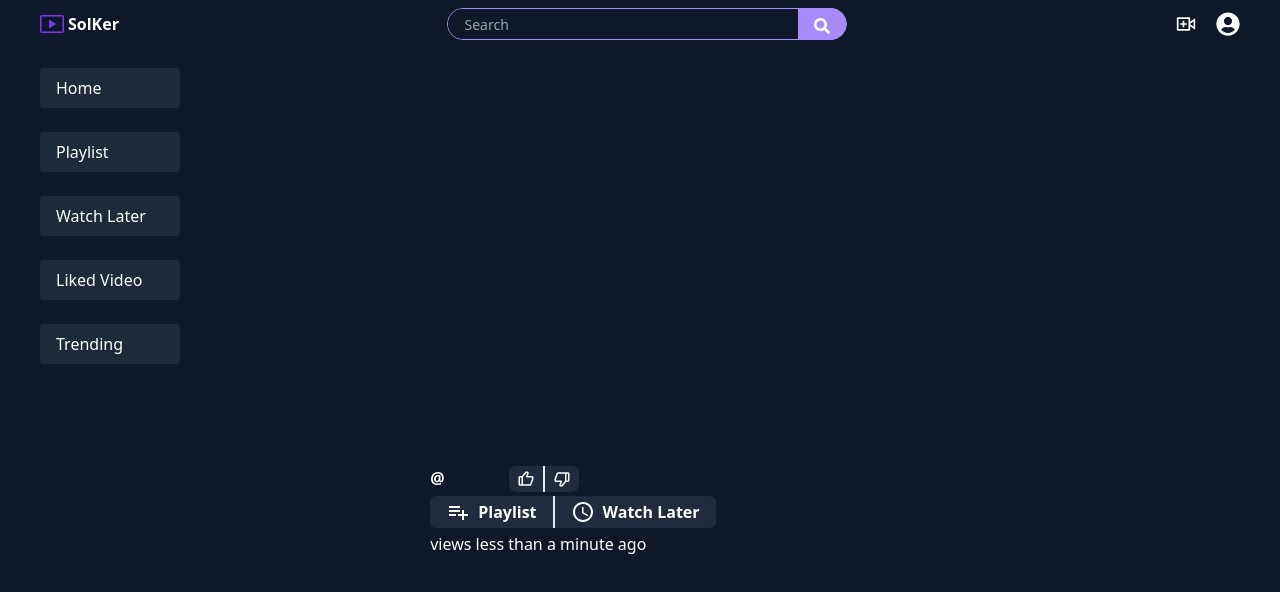
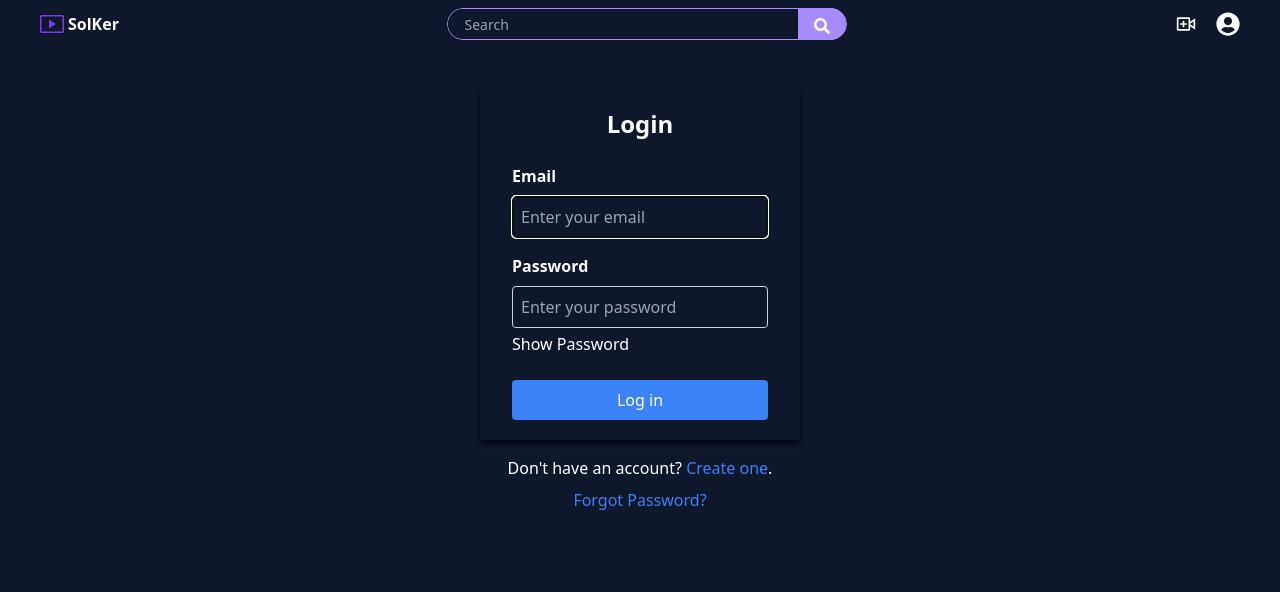
Before and after one commit to MohdSahbaz/Video-Player, a React (Vite) app in the folder frontend/: page /login in a window 1280 px wide. Shown: the top 592 px of the page. Built offline with nearby package versions, Linux system fonts and the light colour scheme; no server answers.

Commit message:
Created Login and Register UI

```diff
--- a/frontend/src/App.jsx
+++ b/frontend/src/App.jsx
@@ -6,28 +6,38 @@ import Sidebar from "./components/sidebar/Sidebar";
 import Home from "./components/home/Home";
 import SingleVideo from "./components/Videos/SingleVideo";
 import Trending from "./components/Videos/Trending";
+import Login from "./components/auth/Login";
+import Register from "./components/auth/Register";
 
 const router = createBrowserRouter([
   {
     path: "/",
-    element: (
-      <>
-        <Header />
-        <Sidebar />
-      </>
-    ),
+    element: <Header />,
     children: [
       {
-        path: "",
-        element: <Home />,
+        element: <Sidebar />,
+        children: [
+          {
+            path: "",
+            element: <Home />,
+          },
+          {
+            path: "watch",
+            element: <SingleVideo />,
+          },
+          {
+            path: "trending",
+            element: <Trending />,
+          },
+        ],
       },
       {
-        path: ":videoId",
-        element: <SingleVideo />,
+        path: "login",
+        element: <Login />,
       },
       {
-        path: "trending",
-        element: <Trending />,
+        path: "register",
+        element: <Register />,
       },
     ],
   },
--- a/frontend/src/components/Videos/SingleVideo.jsx
+++ b/frontend/src/components/Videos/SingleVideo.jsx
@@ -1,29 +1,32 @@
-import { useParams } from "react-router-dom";
+// import { useParams } from "react-router-dom";
+import { useSearchParams } from "react-router-dom";
 import ReactPlayer from "react-player";
 
-//Icons
+// Icons
 import { formatDistanceToNow, parseISO } from "date-fns";
 import { BiLike, BiDislike } from "react-icons/bi";
 import { MdOutlinePlaylistAdd, MdOutlineWatchLater } from "react-icons/md";
 
 import { useContext, useEffect } from "react";
-import { VideoContext } from "../../context/videos";
+import { VideoContext } from "../../context/videosContext";
 
 export default function SingleVideo() {
-  const { videoId } = useParams();
+  const [searchParams] = useSearchParams();
+  const videoId = searchParams.get("video");
   const { singleVideo, getVideoById, message } = useContext(VideoContext);
 
-  // get the video
+  // Get the video
   useEffect(() => {
     const fetchVideo = async () => {
+      if (videoId) {
         await getVideoById(videoId);
-      console.log(singleVideo);
+      }
     };
     fetchVideo();
   }, []);
 
   // Set the time
-  const uploadDate = singleVideo.createdAt
+  const uploadDate = singleVideo?.createdAt
     ? parseISO(singleVideo.createdAt)
     : new Date();
   const timeAgo = formatDistanceToNow(uploadDate, { addSuffix: true });
@@ -32,6 +35,8 @@ export default function SingleVideo() {
     <div className="text-white md:ml-8 px-4 w-full flex flex-wrap flex-col py-5 md:py-8 items-center gap-10">
       <div className="flex flex-col gap-1 w-full max-w-2xl">
         <div className="relative w-full" style={{ paddingTop: "56.25%" }}>
+          {!singleVideo && <p>{message}</p>}
+          {singleVideo && (
             <ReactPlayer
               url={singleVideo.url}
               controls
@@ -39,22 +44,23 @@ export default function SingleVideo() {
               height="100%"
               style={{ position: "absolute", top: "0", left: "0" }}
             />
+          )}
         </div>
-        <b className="">{singleVideo.title}</b>
+        <b>{singleVideo?.title}</b>
         <div className="flex flex-wrap">
-          <b className="md:mr-16 mr-4">@{singleVideo.uploader_name}</b>
+          <b className="md:mr-16 mr-4">@{singleVideo?.uploader_name}</b>
           <b className="flex justify-center gap-2 items-center rounded-l-lg border-r bg-slate-700/[0.5] hover:bg-slate-700/[1] px-2 py-1 cursor-pointer">
             <BiLike className="bg-transparent text-lg" />
-            {singleVideo.likes}
+            {singleVideo?.likes}
           </b>
           <b className="flex justify-center gap-2 items-center rounded-r-lg border-l bg-slate-700/[0.5] hover:bg-slate-700/[1] px-2 py-1 cursor-pointer">
             <BiDislike className="bg-transparent text-lg" />
-            {singleVideo.dislikes}
+            {singleVideo?.dislikes}
           </b>
         </div>
         <div className="flex flex-wrap">
           <b className="flex justify-center items-center bg-slate-700/[0.5] hover:bg-slate-700/[1] cursor-pointer gap-2 px-4 py-1 border-r rounded-l-md">
-            <MdOutlinePlaylistAdd className="bg-transparent md:text-2xl text-xl" />{" "}
+            <MdOutlinePlaylistAdd className="bg-transparent md:text-2xl text-xl" />
             Playlist
           </b>
           <b className="flex justify-center items-center bg-slate-700/[0.5] hover:bg-slate-700/[1] cursor-pointer gap-2 px-4 py-1 border-l rounded-r-md">
@@ -64,9 +70,9 @@ export default function SingleVideo() {
         </div>
         <div>
           <p>
-            {singleVideo.views} views {timeAgo}
+            {singleVideo?.views} views {timeAgo}
           </p>
-          <p>{singleVideo.description}</p>
+          <p>{singleVideo?.description}</p>
         </div>
       </div>
     </div>
--- a/frontend/src/components/Videos/Trending.jsx
+++ b/frontend/src/components/Videos/Trending.jsx
@@ -2,7 +2,7 @@ import { useNavigate } from "react-router-dom";
 import { useContext, useEffect } from "react";
 import { formatDistanceToNow, parseISO } from "date-fns";
 
-import { VideoContext } from "../../context/videos";
+import { VideoContext } from "../../context/videosContext";
 
 const Trending = () => {
   const navigate = useNavigate();
--- /dev/null
+++ b/frontend/src/components/auth/Login.jsx
@@ -0,0 +1,79 @@
+import { useState } from "react";
+import { Link } from "react-router-dom";
+
+const Login = () => {
+  const [email, setEmail] = useState("");
+  const [password, setPassword] = useState("");
+  const [showPassword, setShowPassword] = useState(false);
+  const [error, setError] = useState("");
+
+  const handleLogin = (e) => {
+    e.preventDefault();
+    console.log("Hello World");
+  };
+
+  return (
+    <div className="flex flex-col justify-center items-center pt-10">
+      <form
+        onSubmit={handleLogin}
+        className="flex flex-col justify-center px-8 py-5 rounded shadow-md shadow-slate-950 md:w-80 w-2/3"
+      >
+        <h1 className="text-2xl font-bold mb-6 text-center">Login</h1>
+        <label htmlFor="email" className="mb-2 font-semibold">
+          Email
+        </label>
+        <input
+          type="email"
+          name="email"
+          id="email"
+          autoFocus
+          className="mb-4 p-2 border border-gray-300 rounded"
+          placeholder="Enter your email"
+          value={email}
+          required
+          onChange={(e) => setEmail(e.target.value)}
+        />
+        <label htmlFor="password" className="mb-2 font-semibold">
+          Password
+        </label>
+        <input
+          type={showPassword ? "text" : "password"}
+          name="password"
+          id="password"
+          required
+          className="mb-1 p-2 border border-gray-300 rounded"
+          placeholder="Enter your password"
+          value={password}
+          onChange={(e) => setPassword(e.target.value)}
+        />
+        <p
+          onClick={() => setShowPassword(!showPassword)}
+          className="mb-6 cursor-pointer"
+        >
+          {showPassword ? "Hide Password" : "Show Password"}
+        </p>
+        {error && <p className="text-red-500 mb-6">{error}</p>}
+        <button
+          type="submit"
+          className="bg-blue-500 text-white py-2 rounded hover:bg-blue-600"
+        >
+          Log in
+        </button>
+      </form>
+      <p className="mt-4">
+        Don't have an account?{" "}
+        <Link to="/register" className="text-blue-500 hover:underline">
+          Create one
+        </Link>
+        .
+      </p>
+      <p className="mt-2">
+        <Link to="/forgot-password" className="text-blue-500 hover:underline">
+          Forgot Password?
+        </Link>
+      </p>
+    </div>
+  );
+};
+
+export default Login;
--- /dev/null
+++ b/frontend/src/components/auth/Register.jsx
@@ -0,0 +1,93 @@
+import { useState } from "react";
+import { Link } from "react-router-dom";
+
+const Register = () => {
+  const [name, setName] = useState("");
+  const [email, setEmail] = useState("");
+  const [password, setPassword] = useState("");
+  const [showPassword, setShowPassword] = useState(false);
+  const [error, setError] = useState("");
+
+  const handleLogin = (e) => {
+    e.preventDefault();
+  };
+
+  return (
+    <div className="flex flex-col justify-center items-center pt-6">
+      <form
+        onSubmit={handleLogin}
+        className="flex flex-col justify-center px-8 py-5 rounded shadow-md shadow-slate-950 w-80"
+      >
+        <h1 className="text-2xl font-bold text-center mb-6">Login</h1>
+        <label htmlFor="name" className="mb-2 font-semibold">
+          Name
+        </label>
+        <input
+          type="text"
+          name="name"
+          id="name"
+          autoFocus
+          className="mb-4 p-2 border border-gray-300 rounded"
+          placeholder="Enter your name"
+          value={name}
+          required
+          onChange={(e) => setName(e.target.value)}
+        />
+        <label htmlFor="email" className="mb-2 font-semibold">
+          Email
+        </label>
+        <input
+          type="email"
+          name="email"
+          id="email"
+          className="mb-4 p-2 border border-gray-300 rounded"
+          placeholder="Enter your email"
+          value={email}
+          required
+          onChange={(e) => setEmail(e.target.value)}
+        />
+        <label htmlFor="password" className="mb-2 font-semibold">
+          Password
+        </label>
+        <input
+          type={showPassword ? "text" : "password"}
+          name="password"
+          id="password"
+          minLength={6}
+          required
+          className="mb-1 p-2 border border-gray-300 rounded"
+          placeholder="Enter your password"
+          value={password}
+          onChange={(e) => setPassword(e.target.value)}
+        />
+        <p
+          onClick={() => setShowPassword(!showPassword)}
+          className="mb-6 cursor-pointer"
+        >
+          {showPassword ? "Hide Password" : "Show Password"}
+        </p>
+        {error && <p className="text-red-500 mb-6">{error}</p>}
+        <button
+          type="submit"
+          className="bg-blue-500 text-white py-2 rounded hover:bg-blue-600"
+        >
+          Create Account
+        </button>
+      </form>
+      <p className="mt-4">
+        Already have an account?{" "}
+        <Link to="/login" className="text-blue-500 hover:underline">
+          Login
+        </Link>
+        .
+      </p>
+      <p className="mt-2">
+        <Link to="/forgot-password" className="text-blue-500 hover:underline">
+          Forgot Password?
+        </Link>
+      </p>
+    </div>
+  );
+};
+
+export default Register;
--- a/frontend/src/components/header/Header.jsx
+++ b/frontend/src/components/header/Header.jsx
@@ -5,13 +5,14 @@ import { FaUserCircle, FaSearch } from "react-icons/fa";
 
 // hooks
 import { useState } from "react";
-import { useNavigate } from "react-router-dom";
+import { useNavigate, Outlet } from "react-router-dom";
 
 const Header = () => {
   const [search, setSearch] = useState("");
   const navigate = useNavigate();
 
   return (
+    <>
       <div className="flex justify-between items-center md:px-10 px-2 py-2 text-white sticky top-0 z-10">
         <div
           className="flex justify-between items-center gap-1 cursor-pointer"
@@ -38,9 +39,14 @@ const Header = () => {
         </div>
         <div className="flex justify-between items-center gap-5">
           <RiVideoAddLine className="text-xl cursor-pointer" />
-        <FaUserCircle className="text-2xl cursor-pointer" />
+          <FaUserCircle
+            className="text-2xl cursor-pointer"
+            onClick={() => navigate("/login")}
+          />
         </div>
       </div>
+      <Outlet />
+    </>
   );
 };
 
--- a/frontend/src/components/home/Home.jsx
+++ b/frontend/src/components/home/Home.jsx
@@ -2,7 +2,7 @@ import { useNavigate } from "react-router-dom";
 import { useContext, useEffect } from "react";
 import { formatDistanceToNow, parseISO } from "date-fns";
 
-import { VideoContext } from "../../context/videos";
+import { VideoContext } from "../../context/videosContext";
 
 const Home = () => {
   const navigate = useNavigate();
@@ -16,7 +16,7 @@ const Home = () => {
   }, []);
 
   const handleSingleVideo = (videoId) => {
-    navigate(`/${videoId}`);
+    navigate(`/watch?video=${videoId}`);
   };
 
   return (
--- a/frontend/src/main.jsx
+++ b/frontend/src/main.jsx
@@ -4,7 +4,7 @@ import App from "./App.jsx";
 import "./index.css";
 
 // Context Providers
-import { VideoProvider } from "./context/videos.jsx";
+import { VideoProvider } from "./context/videosContext.jsx";
 
 ReactDOM.createRoot(document.getElementById("root")).render(
   <React.StrictMode>
```
Also changed, not shown: frontend/src/context/auth/userAuth.jsx (added), frontend/src/context/videosContext.jsx (renamed from frontend/src/context/videos.jsx). Lines whose indentation alone changed are shown as unchanged.
